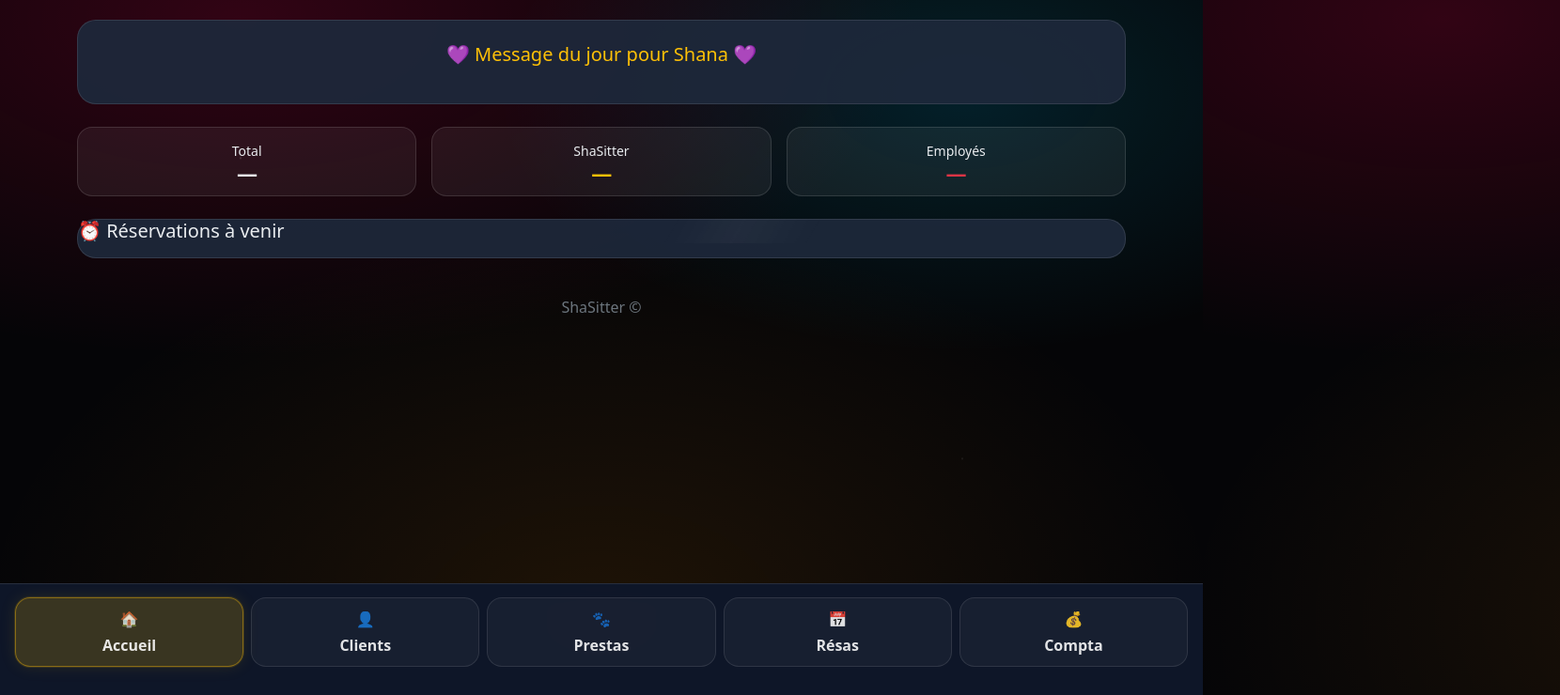
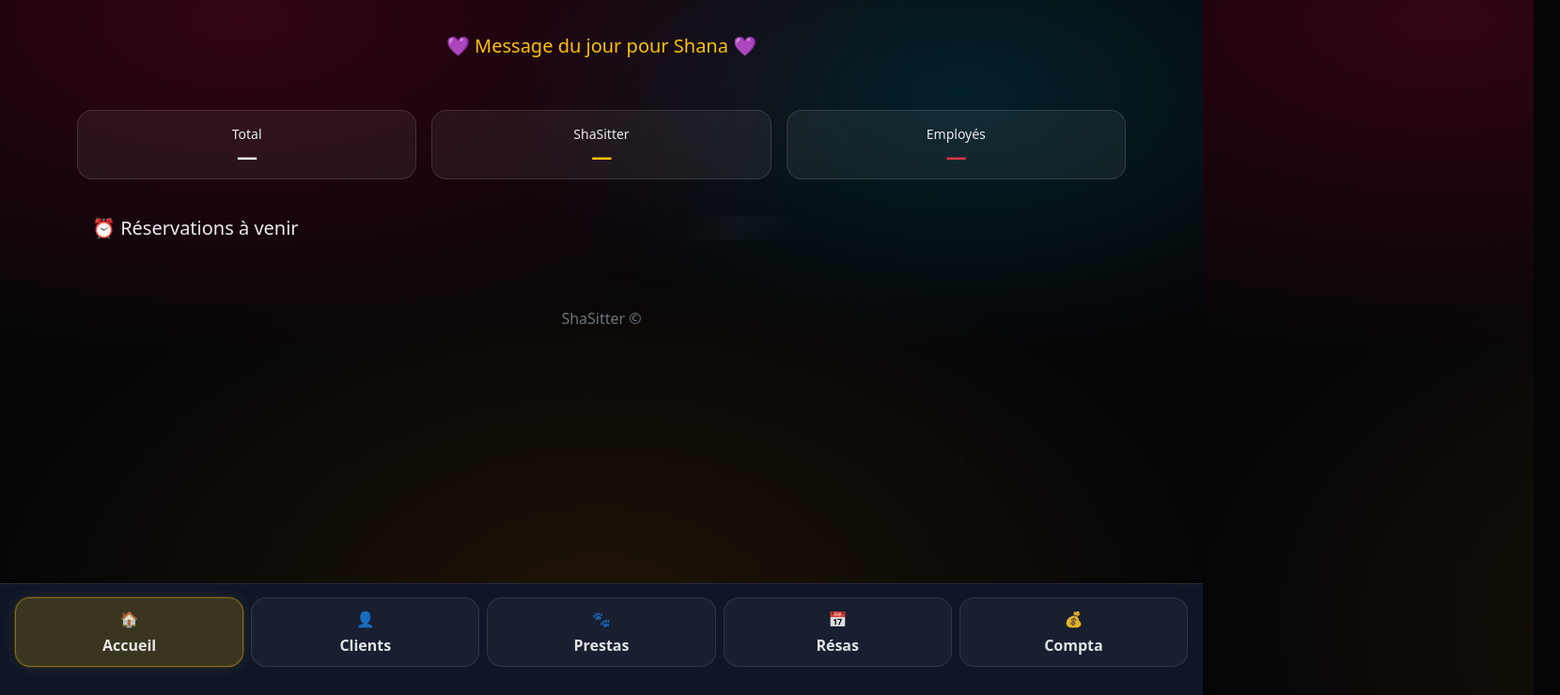
Before and after one commit to colpuxase-art/shasitter, a website: page public/index.html in a window 1280 px wide. Shown: the part 60-800 px from the top of the page at 94% size, 1660 px wide, since content can reach past the window. Drawn offline with nearby package versions, Linux system fonts and the light colour scheme; no server answers.

Commit message:
Update index.html

```diff
--- a/public/index.html
+++ b/public/index.html
@@ -19,11 +19,10 @@
   .panel { display:none; }
   .panel.active { display:block; }
 
-  .card-soft {
-    background: rgba(30,41,59,0.92);
-    border: 1px solid rgba(255,255,255,0.1);
-    border-radius: 20px;
-  }
+.card-soft {
+  padding: 16px !important;
+  align-items: center !important;
+}
 
   .mini {
     background: rgba(255,255,255,0.06);
```
